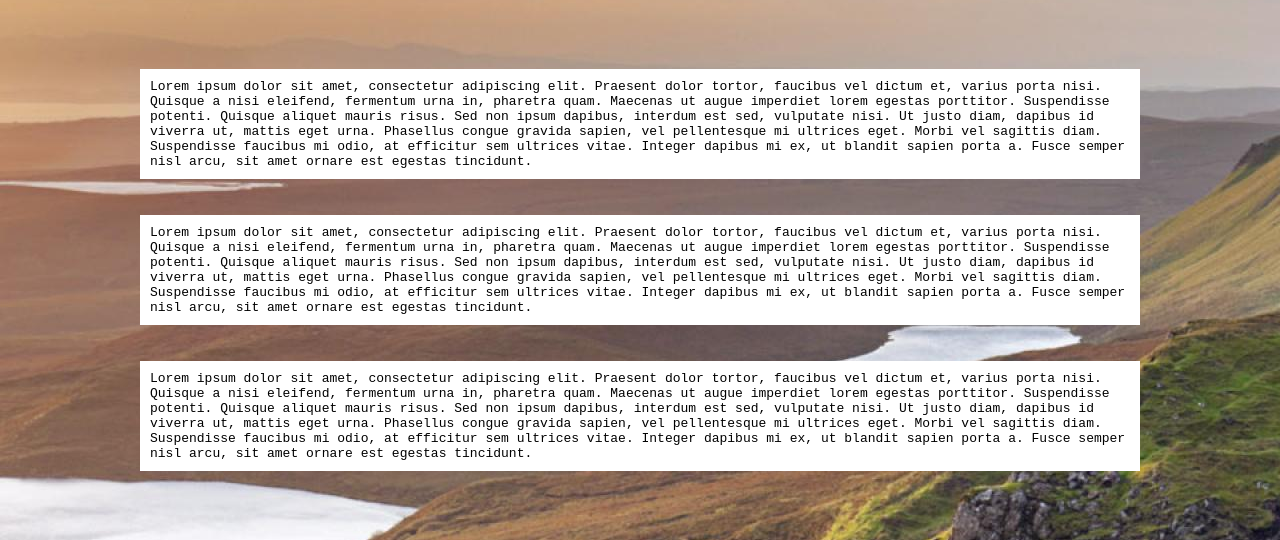
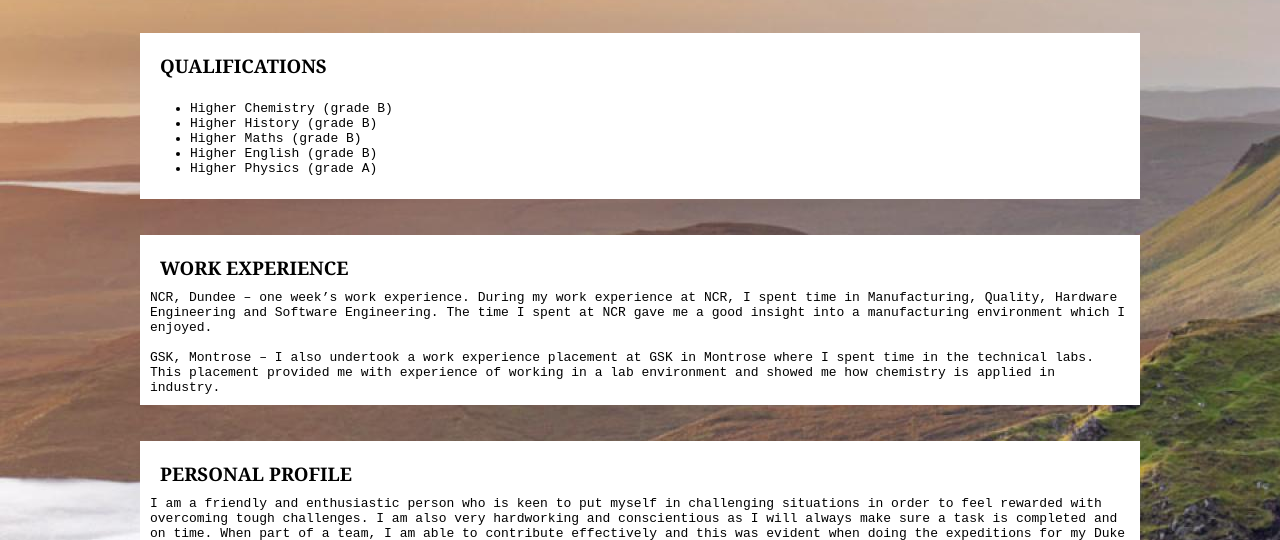
Before and after one commit to scottfulton2/scottfulton2.io, a plain HTML site: page CV-page.html in a window 1280 px wide. Shown: the part 589-1129 px from the top of the page. Drawn offline with Linux system fonts and the light colour scheme; files whose address does not match are found by name; a web font is replaced by a local one.

Commit message:
added in all the remaining content neccessary to complete the CV page

```diff
--- a/CV-page.html
+++ b/CV-page.html
@@ -90,28 +90,36 @@
     </div>
 
       <br></br>
+
+      <div class="white-container">
+        <h3>Qualifications</h3>
+        <ul>
+          <li>Higher Chemistry (grade B)</li>
+          <li>Higher History (grade B)</li>
+          <li>Higher Maths (grade B)</li>
+          <li>Higher English (grade B)</li>
+          <li>Higher Physics (grade A)</li>
+        </ul>
+      </div>
+
       <br></br>
 
       <div class="white-container">
+        <h3>Work Experience</h3>
         <p1>
-          Lorem ipsum dolor sit amet, consectetur adipiscing elit. Praesent dolor tortor, faucibus vel dictum et, varius porta nisi. Quisque a nisi eleifend, fermentum urna in, pharetra quam. Maecenas ut augue imperdiet lorem egestas porttitor. Suspendisse potenti. Quisque aliquet mauris risus. Sed non ipsum dapibus, interdum est sed, vulputate nisi. Ut justo diam, dapibus id viverra ut, mattis eget urna. Phasellus congue gravida sapien, vel pellentesque mi ultrices eget. Morbi vel sagittis diam. Suspendisse faucibus mi odio, at efficitur sem ultrices vitae. Integer dapibus mi ex, ut blandit sapien porta a. Fusce semper nisl arcu, sit amet ornare est egestas tincidunt.
+          NCR, Dundee – one week’s work experience.  During my work experience at NCR, I spent time in Manufacturing, Quality, Hardware Engineering and Software Engineering.  The time I spent at NCR gave me a good insight into a manufacturing environment which I enjoyed.
+          <br></br>
+          GSK, Montrose – I also undertook a work experience placement at GSK in Montrose where I spent time in the technical labs.  This placement provided me with experience of working in a lab environment and showed me how chemistry is applied in industry.
         </p1>
       </div>
 
       <br></br>
 
       <div class="white-container">
+        <h3>Personal Profile</h3>
         <p2>
-          Lorem ipsum dolor sit amet, consectetur adipiscing elit. Praesent dolor tortor, faucibus vel dictum et, varius porta nisi. Quisque a nisi eleifend, fermentum urna in, pharetra quam. Maecenas ut augue imperdiet lorem egestas porttitor. Suspendisse potenti. Quisque aliquet mauris risus. Sed non ipsum dapibus, interdum est sed, vulputate nisi. Ut justo diam, dapibus id viverra ut, mattis eget urna. Phasellus congue gravida sapien, vel pellentesque mi ultrices eget. Morbi vel sagittis diam. Suspendisse faucibus mi odio, at efficitur sem ultrices vitae. Integer dapibus mi ex, ut blandit sapien porta a. Fusce semper nisl arcu, sit amet ornare est egestas tincidunt.
+          I am a friendly and enthusiastic person who is keen to put myself in challenging situations in order to feel rewarded with overcoming tough challenges. I am also very hardworking and conscientious as I will always make sure a task is completed and on time. When part of a team, I am able to contribute effectively and this was evident when doing the expeditions for my Duke of Edinburgh bronze, silver and gold awards.
         </p2>
-      </div>
-
-      <br></br>
-
-      <div class="white-container">
-        <p3>
-          Lorem ipsum dolor sit amet, consectetur adipiscing elit. Praesent dolor tortor, faucibus vel dictum et, varius porta nisi. Quisque a nisi eleifend, fermentum urna in, pharetra quam. Maecenas ut augue imperdiet lorem egestas porttitor. Suspendisse potenti. Quisque aliquet mauris risus. Sed non ipsum dapibus, interdum est sed, vulputate nisi. Ut justo diam, dapibus id viverra ut, mattis eget urna. Phasellus congue gravida sapien, vel pellentesque mi ultrices eget. Morbi vel sagittis diam. Suspendisse faucibus mi odio, at efficitur sem ultrices vitae. Integer dapibus mi ex, ut blandit sapien porta a. Fusce semper nisl arcu, sit amet ornare est egestas tincidunt.
-        </p3>
       </div>
 
       <br></br>
```
